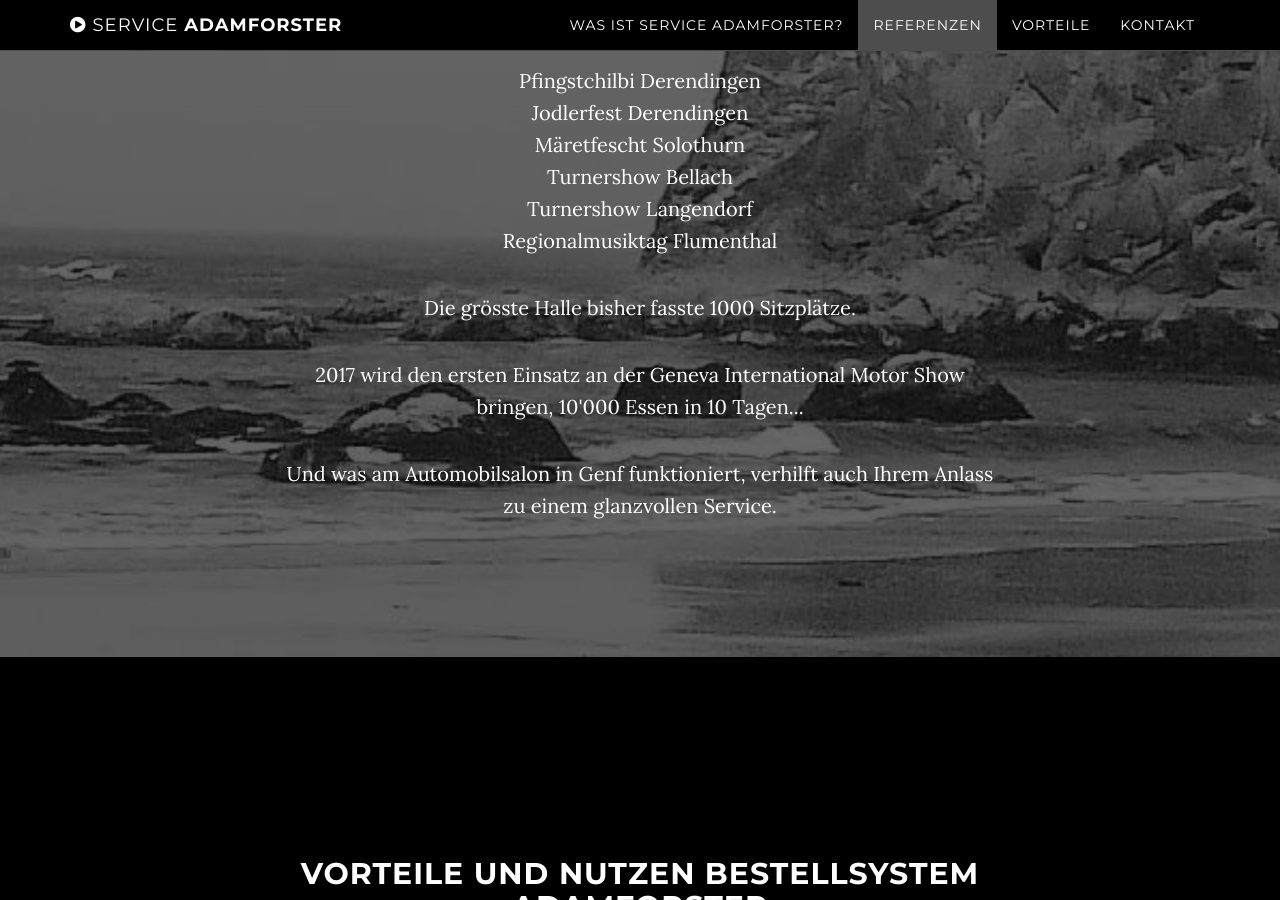
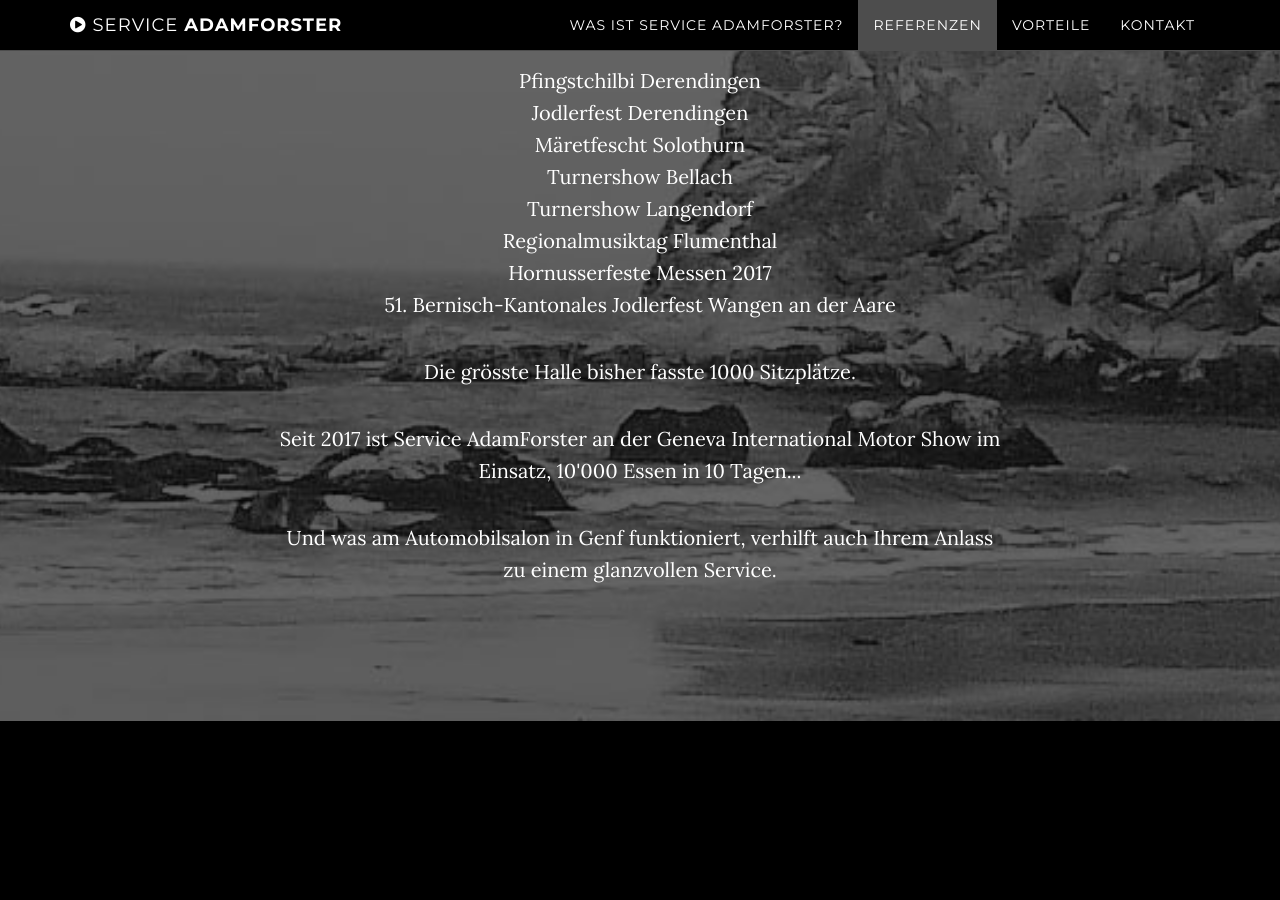
Before and after one commit to ImkerAdam/ImkerAdam.github.io, a Jekyll site: the page built from index.html, in a window 1280 px wide and 900 px high, scrolled down 2485 px. Built offline with Jekyll 4.4.1, drawn with Linux system fonts in a browser that asks for light colours.

Commit message:
Update referenzen.html

```diff
--- a/_includes/referenzen.html
+++ b/_includes/referenzen.html
@@ -13,14 +13,14 @@
 	Märetfescht Solothurn <br />
 	Turnershow Bellach <br />
 	Turnershow Langendorf <br />
-	Regionalmusiktag Flumenthal</p>
+	Regionalmusiktag Flumenthal<br />
+	Hornusserfeste Messen 2017<br />
+        51. Bernisch-Kantonales Jodlerfest Wangen an der Aare</p>
 
-			<p>Die grösste Halle bisher fasste 1000 Sitzplätze.</p>
+	<p>Die grösste Halle bisher fasste 1000 Sitzplätze.</p>
+	<p>Seit 2017 ist Service AdamForster an der Geneva International Motor Show im Einsatz, 10'000 Essen in 10 Tagen...</p>
+	<p>Und was am Automobilsalon in Genf funktioniert, verhilft auch Ihrem Anlass zu einem glanzvollen Service.</p>
 
-			<p>2017 wird den ersten Einsatz an der Geneva International Motor Show bringen, 10'000 Essen in 10 Tagen...</p>
-<p>Und was am Automobilsalon in Genf funktioniert, verhilft auch Ihrem Anlass zu einem glanzvollen Service.</p>
-
-                    <!--  <a href="http://startbootstrap.com/template-overviews/grayscale/" class="btn btn-default btn-lg">Visit Download Page</a>  -->
 
                 </div>
             </div>
```
